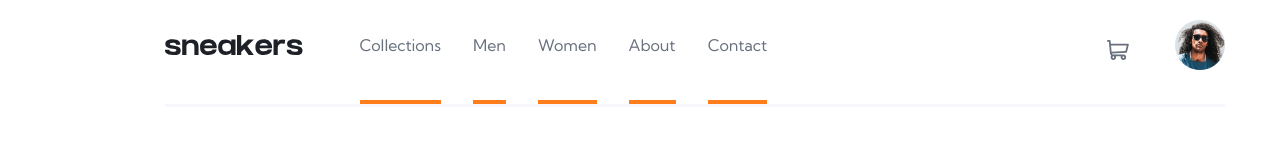
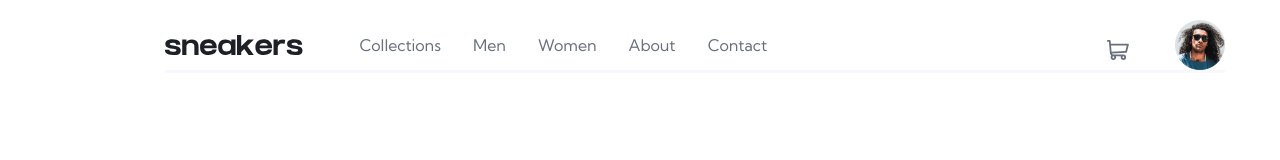
Before and after one commit to GustavoJuvino/react-ecommerce, a React (Create React App) app: page / in a window 1280 px wide. Shown: the top 160 px of the page. Built offline with nearby package versions, Linux system fonts and the light colour scheme.

Commit message:
Working in Header Effects

```diff
--- a/src/components/Header.tsx
+++ b/src/components/Header.tsx
@@ -6,17 +6,19 @@ import { ReactComponent as Logo } from '../assets/logo.svg';
 import { ReactComponent as Cart } from '../assets/icon-cart.svg';
 
 const Header: React.FC = () => {
-  const liList = document.querySelectorAll("li");
+  const liElements = ["Collections", "Men", "Women", "About", "Contact"];
 
   function liEffect(index: number): void{
-    liList.forEach((li) => li.classList.remove("underline-effect"));
+    const liList = document.querySelectorAll("li");
 
-    liList[index].classList.add("underline-effect");
+    if(liList.length) {
+      liList.forEach((li) => li.classList.remove("underline-effect"));
+      liList[index].classList.add("underline-effect");
+    }
   };
 
-  liList.forEach((li, index) => {
-    li.addEventListener("click", () => liEffect(index))
-  });
+  // liEffect(0);
+
 
   return (
     <>
@@ -24,11 +26,9 @@ const Header: React.FC = () => {
             <nav>
                 <Logo className="Logo" />
                 <ul>
-                  <li>Collections</li>
-                  <li>Men</li>
-                  <li>Women</li>
-                  <li>About</li>
-                  <li>Contact</li>
+                  {liElements.map((element, index) =>
+                    <li onClick={() => liEffect(index)} key={index}>{element}</li>
+                  )}
                 </ul>
             </nav>
 
--- a/src/components/styles/Header.styled.tsx
+++ b/src/components/styles/Header.styled.tsx
@@ -1,4 +1,14 @@
-import styled from "styled-components";
+import styled, { keyframes } from "styled-components";
+
+const underlineEffect = keyframes`
+    from {
+        transform: scaleX(0);
+    }
+
+    to {
+        transform: scaleX(1);
+    }
+`;
 
 export const HeaderContainer = styled.header`
     display: flex;
@@ -33,14 +43,19 @@ export const HeaderContainer = styled.header`
             transition: 0.8s;
         }
 
-        li::after{
+        .underline-effect::after{
             content: "";
             display: block;
             width: auto;
             height: 4px;
             background-color: var(--orange);
             margin-top: 45px;
+            color: red;
+            animation: ${underlineEffect} 0.3s;
+            transition-timing-function: ease-in;
         }
+
+
     }
 `
 
```
